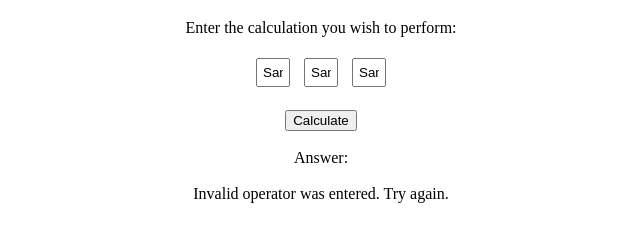
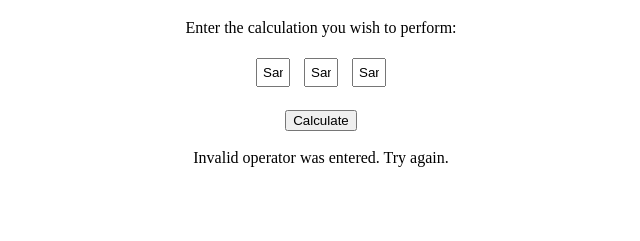
Before and after one commit to toriejw/calculator, a plain HTML site: page index.html in a window 1280 px wide. Both pictures are taken after typing "Sample", "Sample", "Sample" into the empty fields and a click on the button "Calculate". Shown: the part 61-302 px from the top of the page, without its empty margins (319-959 px from the left). Drawn offline with Linux system fonts and the light colour scheme.

Commit message:
Only show 'Answer:' when calculation has been performed

```diff
--- a/calculator.js
+++ b/calculator.js
@@ -35,7 +35,7 @@ function isValidOperator(operator) {
 function printOutput(msg) {
   outputCanvas = document.getElementById('calculator-output');
 
-  outputCanvas.innerText = msg;
+  outputCanvas.innerHTML = msg;
 }
 
 function printResult(firstNumber, secondNumber, operator) {
@@ -49,5 +49,5 @@ function printResult(firstNumber, secondNumber, operator) {
     var answer = firstNumber / secondNumber;
   }
 
-  printOutput(answer);
+  printOutput('Answer: <br><br>' + answer);
 }
--- a/index.html
+++ b/index.html
@@ -21,9 +21,6 @@
 
     <br>
     <br>
-    Answer:
-    <br>
-    <br>
 
     <div id="calculator-output"></div>
 
```
